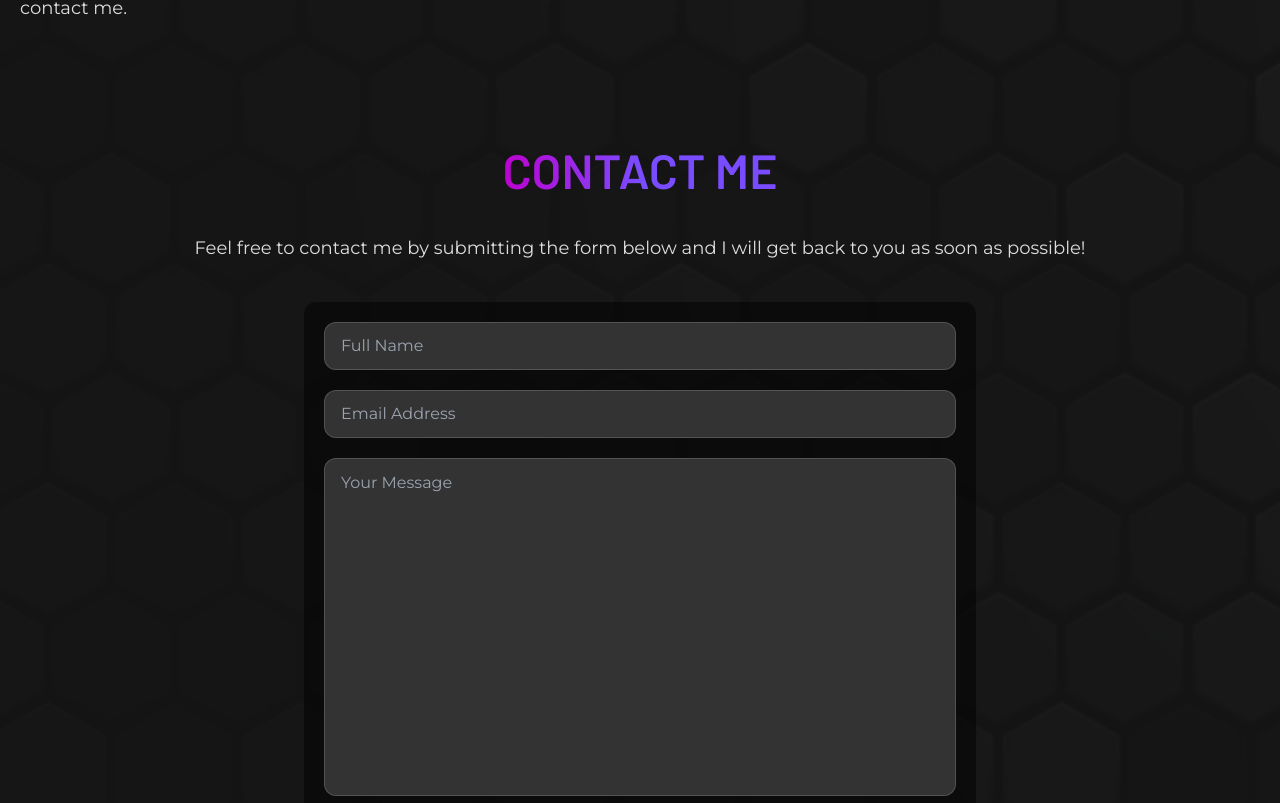
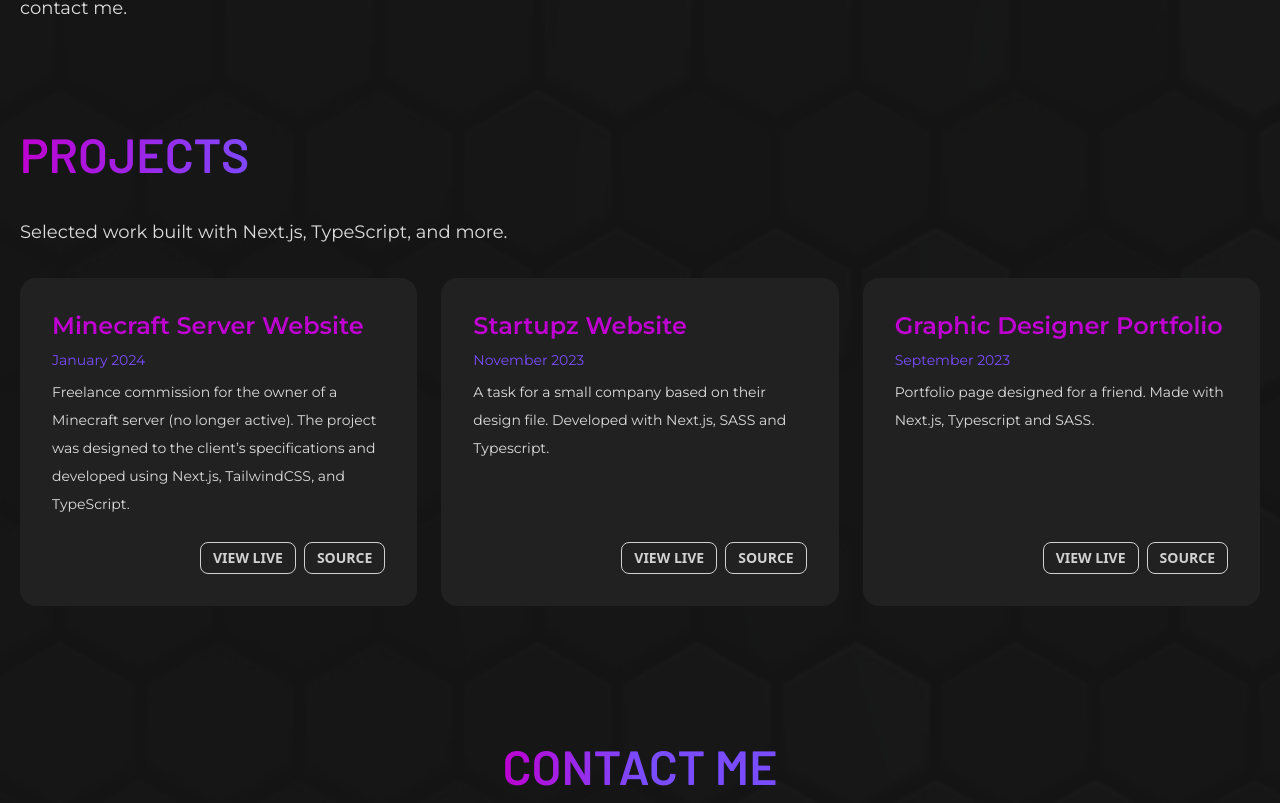
Before and after one commit to sharkanado/portfolio_website, a Next.js app: page / in a window 1280 px wide. Shown: the part 1217-2020 px from the top of the page. Built offline with nearby package versions, Linux system fonts and the light colour scheme.

Commit message:
feat: projects section

```diff
--- a/src/components/Navbar.tsx
+++ b/src/components/Navbar.tsx
@@ -36,7 +36,7 @@ const Navbar = () => {
   }, [isMenuOpen]);
 
   return (
-    <div className="sticky top-0 left-0">
+    <div className="sticky top-0 left-0 z-30">
       <div
         className="hidden md:block py-8 transition-all
        bg-opacity-80 bg-black"
--- /dev/null
+++ b/src/components/Projects.tsx
@@ -0,0 +1,109 @@
+import React from "react";
+import {montserrat, montserratBold} from "../styles/fonts";
+import {SectionHeader} from "./Headers";
+import Paragraph from "./Paragraph";
+
+const projects = [
+  {
+    name: "Minecraft Server Website",
+    date: "January 2024",
+    repo: "https://github.com/sharkanado/mc-vanilla",
+    url: "https://test-mcvanilla.netlify.app/",
+    description:
+      "Freelance commission for the owner of a Minecraft server (no longer active). The project was designed to the client’s specifications and developed using Next.js, TailwindCSS, and TypeScript.",
+  },
+  {
+    name: "Startupz Website",
+    date: "November 2023",
+    repo: "https://github.com/sharkanado/Startupz",
+    url: "https://effervescent-florentine-70ec48.netlify.app/",
+    description:
+      "A task for a small company based on their design file. Developed with Next.js, SASS and Typescript.",
+  },
+  {
+    name: "Graphic Designer Portfolio",
+    repo: "https://github.com/sharkanado/portfolio_HK",
+    url: "https://hklimczak.netlify.app/",
+    date: "September 2023",
+    description:
+      "Portfolio page designed for a friend. Made with Next.js, Typescript and SASS.",
+  },
+];
+type Project = {
+  description: string;
+  url: string;
+  date: string;
+  repo: string;
+  name: string;
+};
+
+const Projects = () => {
+  return (
+    <section className="w-full">
+      <div className="container mt-20 mb-10">
+        <div className="mb-8 flex flex-col items-start justify-between gap-4 sm:flex-row sm:items-end">
+          <div>
+            <SectionHeader>Projects</SectionHeader>
+            <Paragraph align="text-left">
+              Selected work built with Next.js, TypeScript, and more.
+            </Paragraph>
+          </div>
+        </div>
+
+        <div className="grid grid-cols-1 gap-6 sm:grid-cols-2 lg:grid-cols-3">
+          {projects.map((p, i) => (
+            <ProjectCard key={i} project={p} />
+          ))}
+        </div>
+      </div>
+    </section>
+  );
+};
+
+export default Projects;
+
+const ProjectCard = ({project}: {project: Project}) => {
+  return (
+    <div className="card w-full bg-base-200 transition z-0">
+      <div className="card-body">
+        <h3
+          className={`${montserratBold.className} text-pink card-title text-2xl`}
+        >
+          {project.name}
+        </h3>
+        {project.date && (
+          <div className={`${montserrat.className} text-sm text-purple`}>
+            {project.date}
+          </div>
+        )}
+        <p
+          className={`${montserrat.className} leading-7 text-sm text-light-grey`}
+        >
+          {project.description}
+        </p>
+        <div className="card-actions justify-end mt-4">
+          {project.url && (
+            <a
+              href={project.url}
+              target="_blank"
+              rel="noreferrer"
+              className="btn btn-outline btn-sm"
+            >
+              View Live
+            </a>
+          )}
+          {project.repo && (
+            <a
+              href={project.repo}
+              target="_blank"
+              rel="noreferrer"
+              className="btn btn-outline btn-sm"
+            >
+              Source
+            </a>
+          )}
+        </div>
+      </div>
+    </div>
+  );
+};
--- a/src/components/index.ts
+++ b/src/components/index.ts
@@ -4,6 +4,7 @@ import Navbar from "./Navbar";
 import Footer from "./Footer";
 import Paragraph from "./Paragraph";
 import {SocialLinksHorizontal, SocialLinksVertical} from "./SocialLinks";
+import Projects from "./Projects";
 
 export {
   MainWrapper,
@@ -13,4 +14,5 @@ export {
   SocialLinksHorizontal,
   SocialLinksVertical,
   Paragraph,
+  Projects,
 };
--- a/src/pages/index.tsx
+++ b/src/pages/index.tsx
@@ -4,6 +4,7 @@ import {
   MainWrapper,
   Navbar,
   Paragraph,
+  Projects,
   SectionHeader,
   SocialLinksHorizontal,
   SocialLinksVertical,
@@ -17,6 +18,7 @@ export default function Home() {
       <Hero />
       <MainWrapper>
         <Info />
+        <Projects />
         <Contact />
       </MainWrapper>
       <Footer />
```
Also changed, not shown: 1 other file (tests, documents, lock files or other folders).
